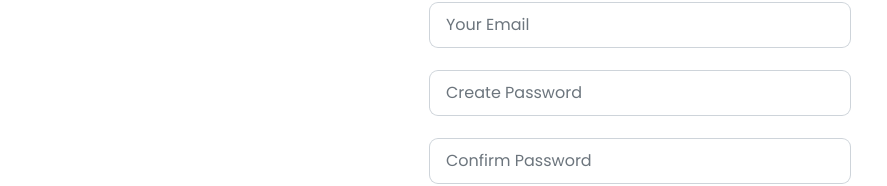
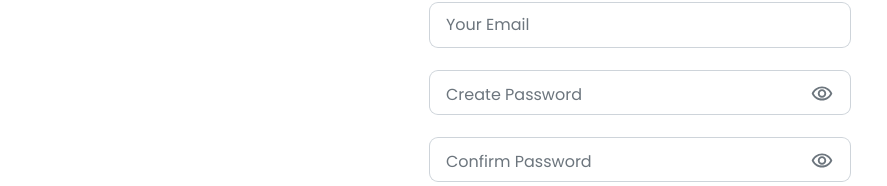
Before and after one commit to jeannyinthelamp/sycamore.ai, a React (Create React App) app: page /sign-up in a window 1280 px wide. Shown: the part 401-587 px from the top of the page, without its empty margins (0-887 px from the left). Built offline with nearby package versions, Linux system fonts and the light colour scheme.

Commit message:
Resolve bug that causes password input field text to grow to 24px when password text is visible

```diff
--- a/src/Pages/Signup/Signup.js
+++ b/src/Pages/Signup/Signup.js
@@ -29,6 +29,10 @@ const Signup = () => {
       passEye = document.getElementById("passwordEye"),
       passConfirmEye = document.getElementById("confirmPasswordEye");
 
+    // when password  & confirm password input fields are changed call checkPasswordInput function
+    pass.onChange = checkPasswordInput("pass", pass.type);
+    confirmPass.onChange = checkPasswordInput("confirm-pass", confirmPass.type);
+
     // When the eye icon is clicked, password visibility will toggle
     passEye.onclick = triggerPasswordTextVisibility;
     passConfirmEye.onclick = triggerConfirmTextVisibility;
@@ -52,6 +56,17 @@ const Signup = () => {
         confirmPass.type = "password";
         setConfirmPassTextSize(true);
       }
+      return;
+    }
+
+    function checkPasswordInput(field, inputType) {
+      if (field === "pass" && inputType === "password") {
+        setPassEyeVisible(true);
+        setPassTextSize(true);
+      } else if (field === "confirm-pass" && inputType === "password") {
+        setConfirmEyeVisible(true);
+        setConfirmPassTextSize(true);
+      }
     }
 
     function validatePassword() {
@@ -64,17 +79,6 @@ const Signup = () => {
     pass.onchange = validatePassword;
     confirmPass.onkeyup = validatePassword;
   });
-
-  // if the password field === an empty string, hide the eye icon. else show the eye icon
-  const checkPasswordInput = (field) => {
-    if (field === "pass") {
-      setPassEyeVisible(true);
-      setPassTextSize(true);
-    } else if (field === "confirm-pass") {
-      setConfirmEyeVisible(true);
-      setConfirmPassTextSize(true);
-    }
-  };
 
   // Safari has an issue where its difficult to change input border-radius. This function detects a users browser, then injects classNames into create an outline
   function detectBrowser() {
@@ -118,11 +122,11 @@ const Signup = () => {
                 minLength={6}
                 placeholder='Create Password'
                 className={`w-[100%] py-[10px] px-[16px] font-Poppins font-normal text-[16px] leading-[24px text-[#6C757D] placeholder-[#6C757D] outline outline-[1px] outline-[#CED4DA] rounded-lg placeholder:text-[16px] ${detectBrowser()} ${
-                  passTextSize ? "text-[24px] py-[3.5px]" : ""
+                  passTextSize ? " text-[24px] py-[3.5px] " : ""
                 }  `}
                 onChange={() => {
                   //get the value of the input field.
-                  checkPasswordInput("pass");
+                  // checkPasswordInput("pass");
                 }}
               />
               {/* //! add state to trigger password error messages (Firebase may help with this) */}
@@ -154,7 +158,7 @@ const Signup = () => {
                 }  `}
                 onChange={() => {
                   //get the value of the input field.
-                  checkPasswordInput("confirm-pass");
+                  // checkPasswordInput("confirm-pass");
                 }}
               />
               {/* //! add state to trigger password error messages (Firebase may help with this) */}
```
